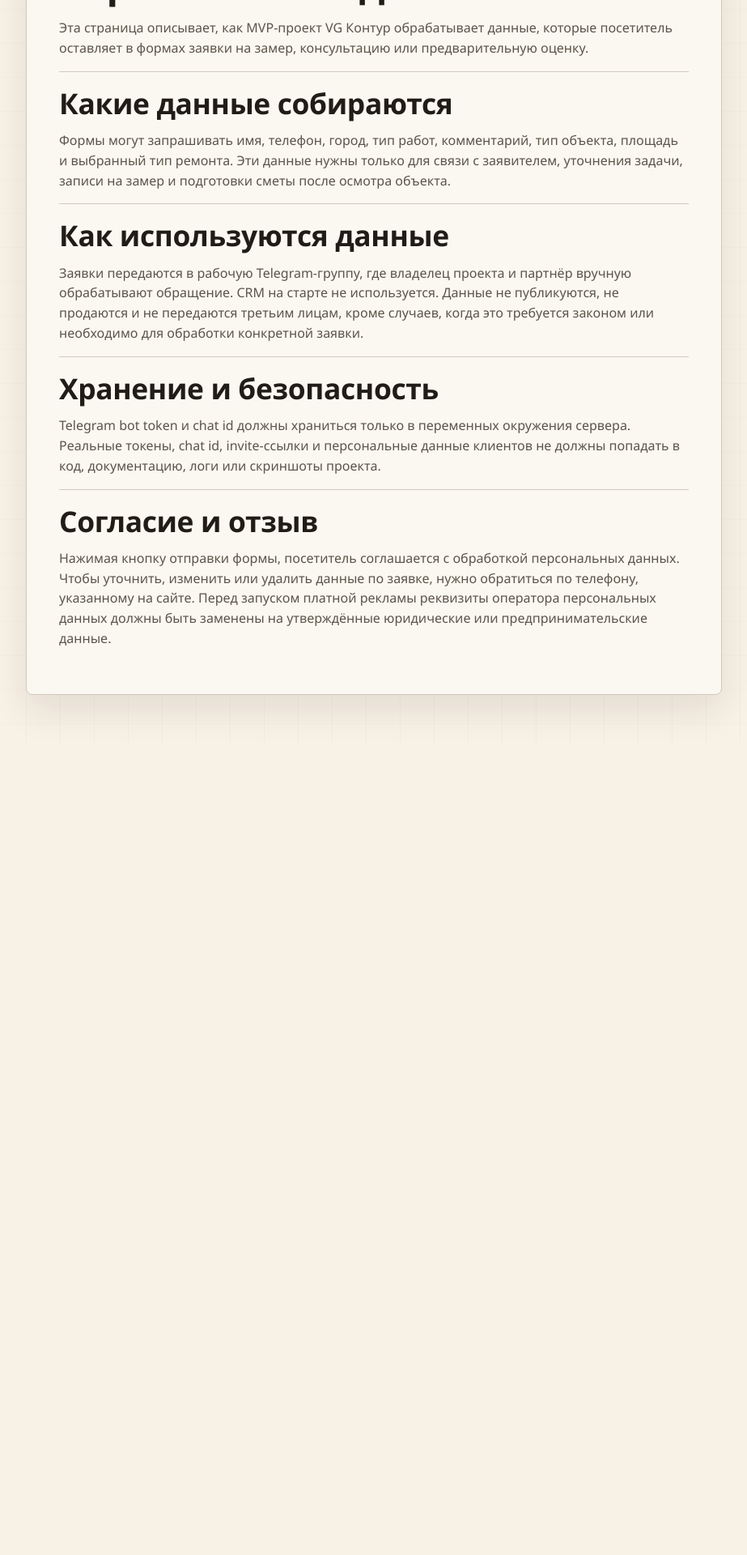
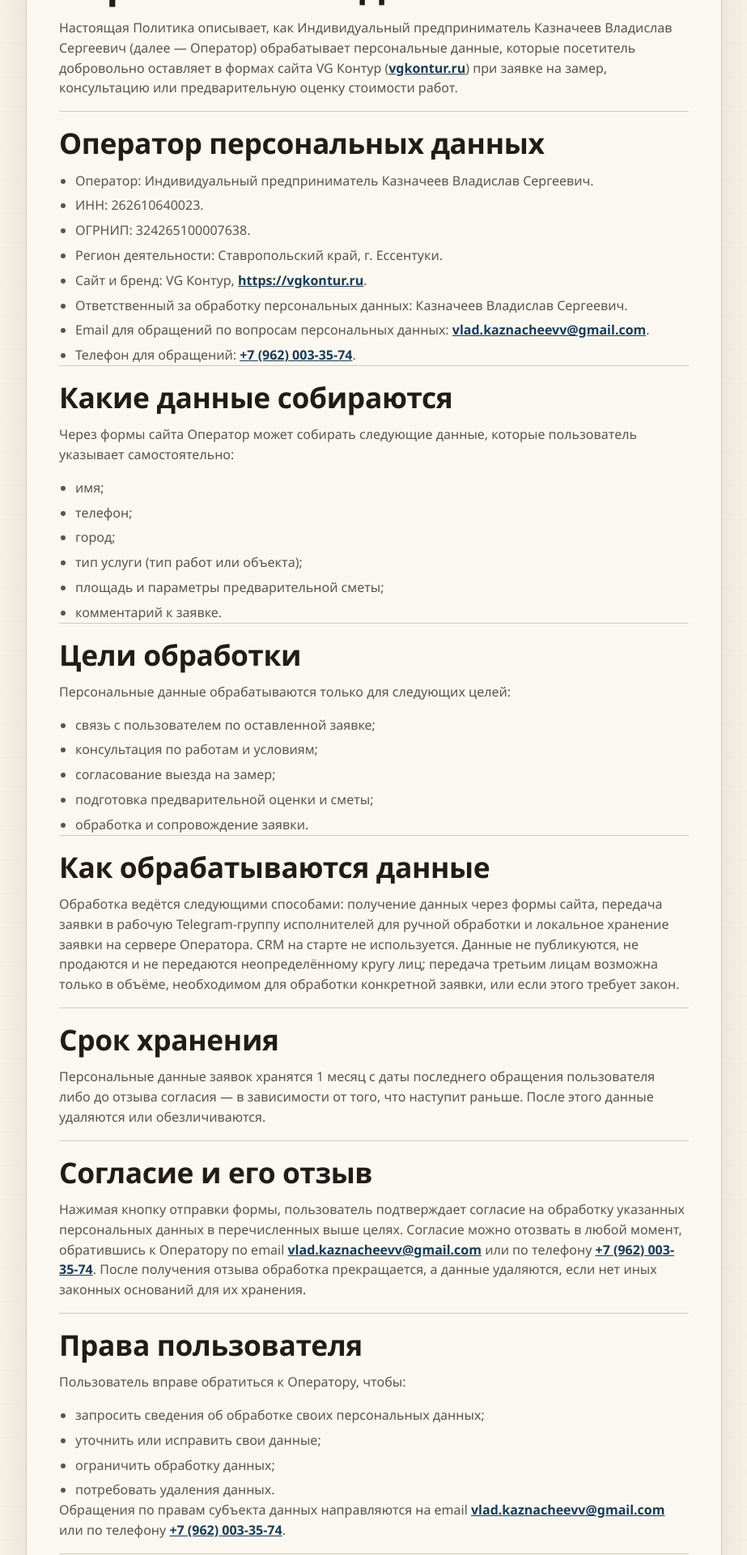
Before and after one commit to vladkaznacheevv-cloud/VGKontur, a Next.js app: page /privacy in a window 1280 px wide. Shown: the part 240-2160 px from the top of the page at 81% size, without its empty margins (178-1101 px from the left). Before the commit the page ends 1158 px from the top, so only its background shows below. Built offline with nearby package versions, Linux system fonts and the light colour scheme; no server answers.

Commit message:
Finalize privacy policy and consent text

```diff
--- a/app/globals.css
+++ b/app/globals.css
@@ -639,6 +639,12 @@ h3 {
   font-size: var(--fs-label);
 }
 
+.form-consent a {
+  color: var(--blue);
+  font-weight: 700;
+  text-decoration: underline;
+}
+
 .form-status {
   min-height: 1.4em;
   margin: 0;
@@ -1170,6 +1176,21 @@ h3 {
   border-top: 1px solid var(--line);
 }
 
+.privacy-shell ul {
+  margin: 12px 0 0;
+  padding-left: 20px;
+  display: grid;
+  gap: 6px;
+  color: var(--muted);
+}
+
+.privacy-shell p a,
+.privacy-shell li a {
+  color: var(--blue);
+  font-weight: 700;
+  text-decoration: underline;
+}
+
 .back-link {
   min-height: 42px;
   color: var(--blue);
--- a/app/privacy/page.tsx
+++ b/app/privacy/page.tsx
@@ -1,10 +1,20 @@
 import Link from "next/link";
-import { PROJECT_NAME } from "@/lib/contacts";
+import {
+  CONTACT_EMAIL,
+  PERSONAL_DATA_OPERATOR,
+  PHONE_DISPLAY,
+  PHONE_TEL,
+  PROJECT_NAME,
+  SITE_URL
+} from "@/lib/contacts";
 
 export const metadata = {
   title: "Политика обработки персональных данных | VG Контур",
   description: "Политика обработки персональных данных для заявок на ремонт и отделочные работы."
 };
+
+const operatorName = `${PERSONAL_DATA_OPERATOR.legalForm} ${PERSONAL_DATA_OPERATOR.fullName}`;
+const siteHost = SITE_URL.replace(/^https?:\/\//, "");
 
 export default function PrivacyPage() {
   return (
@@ -15,46 +25,131 @@ export default function PrivacyPage() {
         </Link>
         <h1>Политика обработки персональных данных</h1>
         <p>
-          Эта страница описывает, как MVP-проект {PROJECT_NAME} обрабатывает данные, которые
-          посетитель оставляет в формах заявки на замер, консультацию или предварительную оценку.
+          Настоящая Политика описывает, как {operatorName} (далее — Оператор) обрабатывает
+          персональные данные, которые посетитель добровольно оставляет в формах сайта{" "}
+          {PROJECT_NAME} (<a href={SITE_URL}>{siteHost}</a>) при заявке на замер, консультацию
+          или предварительную оценку стоимости работ.
         </p>
+
+        <section>
+          <h2>Оператор персональных данных</h2>
+          <ul>
+            <li>Оператор: {operatorName}.</li>
+            <li>ИНН: {PERSONAL_DATA_OPERATOR.inn}.</li>
+            <li>ОГРНИП: {PERSONAL_DATA_OPERATOR.ogrnip}.</li>
+            <li>Регион деятельности: {PERSONAL_DATA_OPERATOR.region}.</li>
+            <li>
+              Сайт и бренд: {PROJECT_NAME}, <a href={SITE_URL}>{SITE_URL}</a>.
+            </li>
+            <li>Ответственный за обработку персональных данных: {PERSONAL_DATA_OPERATOR.responsiblePerson}.</li>
+            <li>
+              Email для обращений по вопросам персональных данных:{" "}
+              <a href={`mailto:${CONTACT_EMAIL}`}>{CONTACT_EMAIL}</a>.
+            </li>
+            <li>
+              Телефон для обращений: <a href={`tel:${PHONE_TEL}`}>{PHONE_DISPLAY}</a>.
+            </li>
+          </ul>
+        </section>
 
         <section>
           <h2>Какие данные собираются</h2>
           <p>
-            Формы могут запрашивать имя, телефон, город, тип работ, комментарий, тип объекта,
-            площадь и выбранный тип ремонта. Эти данные нужны только для связи с заявителем,
-            уточнения задачи, записи на замер и подготовки сметы после осмотра объекта.
+            Через формы сайта Оператор может собирать следующие данные, которые пользователь
+            указывает самостоятельно:
+          </p>
+          <ul>
+            <li>имя;</li>
+            <li>телефон;</li>
+            <li>город;</li>
+            <li>тип услуги (тип работ или объекта);</li>
+            <li>площадь и параметры предварительной сметы;</li>
+            <li>комментарий к заявке.</li>
+          </ul>
+        </section>
+
+        <section>
+          <h2>Цели обработки</h2>
+          <p>Персональные данные обрабатываются только для следующих целей:</p>
+          <ul>
+            <li>связь с пользователем по оставленной заявке;</li>
+            <li>консультация по работам и условиям;</li>
+            <li>согласование выезда на замер;</li>
+            <li>подготовка предварительной оценки и сметы;</li>
+            <li>обработка и сопровождение заявки.</li>
+          </ul>
+        </section>
+
+        <section>
+          <h2>Как обрабатываются данные</h2>
+          <p>
+            Обработка ведётся следующими способами: получение данных через формы сайта,
+            передача заявки в рабочую Telegram-группу исполнителей для ручной обработки и
+            локальное хранение заявки на сервере Оператора. CRM на старте не используется.
+            Данные не публикуются, не продаются и не передаются неопределённому кругу лиц;
+            передача третьим лицам возможна только в объёме, необходимом для обработки
+            конкретной заявки, или если этого требует закон.
           </p>
         </section>
 
         <section>
-          <h2>Как используются данные</h2>
+          <h2>Срок хранения</h2>
           <p>
-            Заявки передаются в рабочую Telegram-группу, где владелец проекта и партнёр вручную
-            обрабатывают обращение. CRM на старте не используется. Данные не публикуются,
-            не продаются и не передаются третьим лицам, кроме случаев, когда это требуется законом
-            или необходимо для обработки конкретной заявки.
+            Персональные данные заявок хранятся 1 месяц с даты последнего обращения
+            пользователя либо до отзыва согласия — в зависимости от того, что наступит раньше.
+            После этого данные удаляются или обезличиваются.
           </p>
         </section>
 
         <section>
-          <h2>Хранение и безопасность</h2>
+          <h2>Согласие и его отзыв</h2>
           <p>
-            Telegram bot token и chat id должны храниться только в переменных окружения сервера.
-            Реальные токены, chat id, invite-ссылки и персональные данные клиентов не должны
-            попадать в код, документацию, логи или скриншоты проекта.
+            Нажимая кнопку отправки формы, пользователь подтверждает согласие на обработку
+            указанных персональных данных в перечисленных выше целях. Согласие можно отозвать
+            в любой момент, обратившись к Оператору по email{" "}
+            <a href={`mailto:${CONTACT_EMAIL}`}>{CONTACT_EMAIL}</a> или по телефону{" "}
+            <a href={`tel:${PHONE_TEL}`}>{PHONE_DISPLAY}</a>. После получения отзыва обработка
+            прекращается, а данные удаляются, если нет иных законных оснований для их хранения.
           </p>
         </section>
 
         <section>
-          <h2>Согласие и отзыв</h2>
+          <h2>Права пользователя</h2>
+          <p>Пользователь вправе обратиться к Оператору, чтобы:</p>
+          <ul>
+            <li>запросить сведения об обработке своих персональных данных;</li>
+            <li>уточнить или исправить свои данные;</li>
+            <li>ограничить обработку данных;</li>
+            <li>потребовать удаления данных.</li>
+          </ul>
           <p>
-            Нажимая кнопку отправки формы, посетитель соглашается с обработкой персональных данных.
-            Чтобы уточнить, изменить или удалить данные по заявке, нужно обратиться по телефону,
-            указанному на сайте. Перед запуском платной рекламы реквизиты оператора персональных
-            данных должны быть заменены на утверждённые юридические или предпринимательские данные.
+            Обращения по правам субъекта данных направляются на email{" "}
+            <a href={`mailto:${CONTACT_EMAIL}`}>{CONTACT_EMAIL}</a> или по телефону{" "}
+            <a href={`tel:${PHONE_TEL}`}>{PHONE_DISPLAY}</a>.
           </p>
+        </section>
+
+        <section>
+          <h2>Cookies и аналитика</h2>
+          <p>
+            На сайте используется веб-аналитика Яндекс.Метрика (counter 110037967) для оценки
+            эффективности рекламы и удобства сайта. Метрика может использовать cookies и
+            собирать обезличенные данные о посещениях. Настроены цели: phone_click,
+            whatsapp_click, telegram_click, form_submit, calculator_submit. Отключить cookies
+            можно в настройках браузера.
+          </p>
+        </section>
+
+        <section>
+          <h2>Меры защиты</h2>
+          <p>Для защиты персональных данных Оператор применяет:</p>
+          <ul>
+            <li>передачу сайта по защищённому протоколу HTTPS;</li>
+            <li>ограниченный доступ к заявкам только для исполнителей;</li>
+            <li>локальное хранение заявок на сервере Оператора;</li>
+            <li>отсутствие публикации персональных данных;</li>
+            <li>отсутствие передачи данных неопределённому кругу лиц.</li>
+          </ul>
         </section>
       </div>
     </main>
--- a/components/LeadForm.tsx
+++ b/components/LeadForm.tsx
@@ -1,6 +1,7 @@
 "use client";
 
 import { FormEvent, useMemo, useState } from "react";
+import Link from "next/link";
 import { ArrowRight, Download, Send } from "lucide-react";
 import {
   calculateEstimate,
@@ -272,7 +273,8 @@ export function LeadForm({ variant }: LeadFormProps) {
             {isCalculator ? <ArrowRight size={18} aria-hidden="true" /> : <Send size={18} aria-hidden="true" />}
           </button>
           <p className="form-consent">
-            Нажимая кнопку, вы соглашаетесь с обработкой персональных данных.
+            Нажимая кнопку, вы соглашаетесь с обработкой персональных данных и{" "}
+            <Link href="/privacy">Политикой конфиденциальности</Link>.
           </p>
         </div>
 
--- a/lib/contacts.ts
+++ b/lib/contacts.ts
@@ -11,3 +11,17 @@ export const PROJECT_NAME = "VG Контур";
 export const PROJECT_HEADER_NAME = "VG КОНТУР";
 export const PROJECT_DESCRIPTOR = "Ремонт и отделка по КМВ";
 export const PROJECT_SLOGAN = "Ремонт без хаоса: замер, смета, контроль";
+
+export const SITE_URL = "https://vgkontur.ru";
+export const CONTACT_EMAIL = "vlad.kaznacheevv@gmail.com";
+
+// Публичные регистрационные данные оператора ПДн (не секрет, не PII клиентов).
+// Используются на странице /privacy как единый источник.
+export const PERSONAL_DATA_OPERATOR = {
+  legalForm: "Индивидуальный предприниматель",
+  fullName: "Казначеев Владислав Сергеевич",
+  inn: "262610640023",
+  ogrnip: "324265100007638",
+  region: "Ставропольский край, г. Ессентуки",
+  responsiblePerson: "Казначеев Владислав Сергеевич"
+} as const;
```
Also changed, not shown: 7 other files (tests, documents, lock files or other folders).
